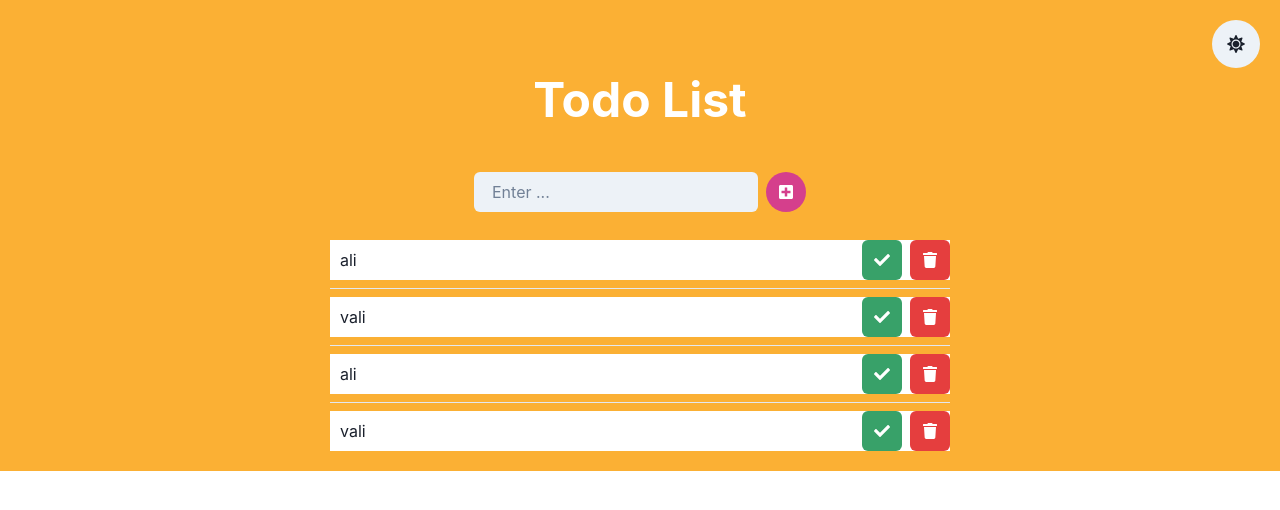
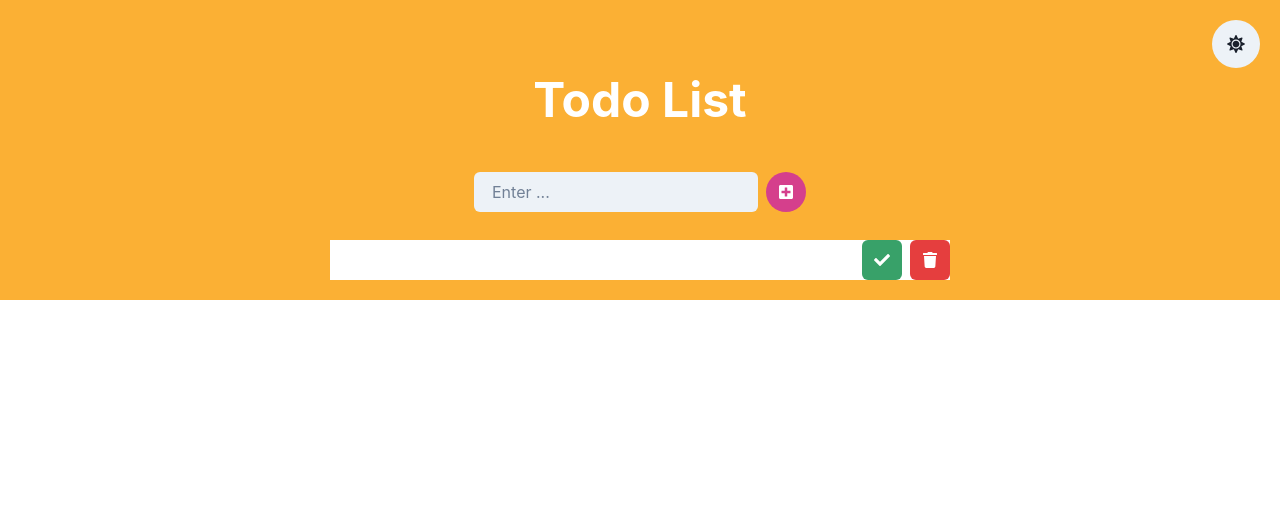
Before and after one commit to behrouz2115/toDoList-react-Chakra, a React (Create React App) app: page / in a window 1280 px wide. Shown: the top 510 px of the page. Built offline with nearby package versions, Linux system fonts and the light colour scheme.

Commit message:
I add addbutton for adding to my list

```diff
--- a/package.json
+++ b/package.json
@@ -13,6 +13,7 @@
     "framer-motion": "^6.3.11",
     "gh-pages": "^4.0.0",
     "icons": "^1.0.0",
+    "nanoid": "^4.0.0",
     "npm": "^8.12.2",
     "package": "^1.0.1",
     "react": "^18.2.0",
--- a/src/App.js
+++ b/src/App.js
@@ -14,32 +14,25 @@ import {FaSun,FaMoon} from 'react-icons/fa';
 const App = () => {
   const initialstate =[
     {
-        id:1,
-        body:'ali'
-    },
-    {
-        id:2,
-        body:'vali'
-    },
-    {
-        id:3,
-        body:'ali'
-    },
-    {
-        id:4,
-        body:'vali'
+        id:"",
+        body:''
     }
   ]
 
-  const [todo,setToDo]=useState(initialstate);
+  const [todos,setToDo]=useState(initialstate);
 
 ///Delete
   const deletToDo=(id)=>{
-    const newList =todo.filter(todo=>{
+    const newList =todos.filter(todo=>{
       return todo.id === id;
     }) ;
     setToDo(newList);
     console.log(newList);
+  }
+
+  //Add to list
+  const addToDo=(todo)=>{
+    setToDo([...todos,todo]);
   }
 
   return (
@@ -54,8 +47,8 @@ const App = () => {
                       textShadow='3p 1p 2p rgb(93,122,93)' >
             Todo List
          </Heading>
-         <AddToDO/>
-         <ToDO todo={todo} deletToDo={deletToDo}/>
+         <AddToDO addToDo={addToDo}/>
+         <ToDO todos={todos} deletToDo={deletToDo}/>
 
     </VStack>
       </Box>
--- a/src/Component/AddToDO.js
+++ b/src/Component/AddToDO.js
@@ -1,20 +1,34 @@
-import React from 'react';
+import React,{useState} from 'react';
+
+//id
+import { nanoid } from 'nanoid';
 
 //Chakra
-import { Button, HStack, IconButton, Input } from '@chakra-ui/react';
+import { HStack, IconButton, Input } from '@chakra-ui/react';
 
 //Icons
 import {FaPlusSquare} from 'react-icons/fa';
 
 
-const AddToDO = () => {
-    const submitHandler=()=>{
+const AddToDO = ({addToDo}) => {
 
+
+    const submitHandler=(event)=>{
+        event.preventDefault();
+        // console.log(content);
+        const todo={
+            id:nanoid(),
+            body: content
+        }
+        // console.log(todo);
+        addToDo(todo);
+        setContent('');
     }
+    const[content,setContent]=useState("")
     return (
      <form onSubmit={submitHandler}>
             <HStack  margin="20px">
-              <Input variant="filled" placeholder='Enter ...'/>
+              <Input variant="filled" placeholder='Enter ...' value={content} onChange={(event)=>setContent(event.target.value)} />
               <IconButton  type="submit" colorScheme="pink" icon={<FaPlusSquare/>} isRound='true'/>
             </HStack>
      </form>
--- a/src/Component/ToDO.js
+++ b/src/Component/ToDO.js
@@ -7,8 +7,8 @@ import {FaTrash, FaCheck} from 'react-icons/fa';
 //Chakra
 import {HStack, IconButton, VStack, Text, StackDivider, Spacer, Badge} from '@chakra-ui/react';
 
-const ToDO = ({todo,deletToDo}) => {
-    if (!todo.length){
+const ToDO = ({todos,deletToDo}) => {
+    if (!todos.length){
         return(
             <Badge colorScheme="green" borderRadius="lg" shadow="outline" p="4" m="5"> Nothing to do today!</Badge>
         )
@@ -21,12 +21,12 @@ const ToDO = ({todo,deletToDo}) => {
                 width="50%"
                 borderColor="black.100"
                 borderRadius="lg">
-            {todo.map(show=>(
+            {todos.map(show=>(
                 <HStack bg="white"   key={show.id}>
                     <Text paddingLeft="10px" >{show.body}</Text>
                     <Spacer/>
                     <IconButton colorScheme="green" icon={<FaCheck/>} />
-                    <IconButton colorScheme="red" icon={<FaTrash/>} onClick={()=>deletToDo(todo.id)} />
+                    <IconButton colorScheme="red" icon={<FaTrash/>} onClick={()=>deletToDo(todos.id)} />
                 </HStack>
             ))}
        </VStack>
```
Also changed, not shown: 1 other file (tests, documents, lock files or other folders).
